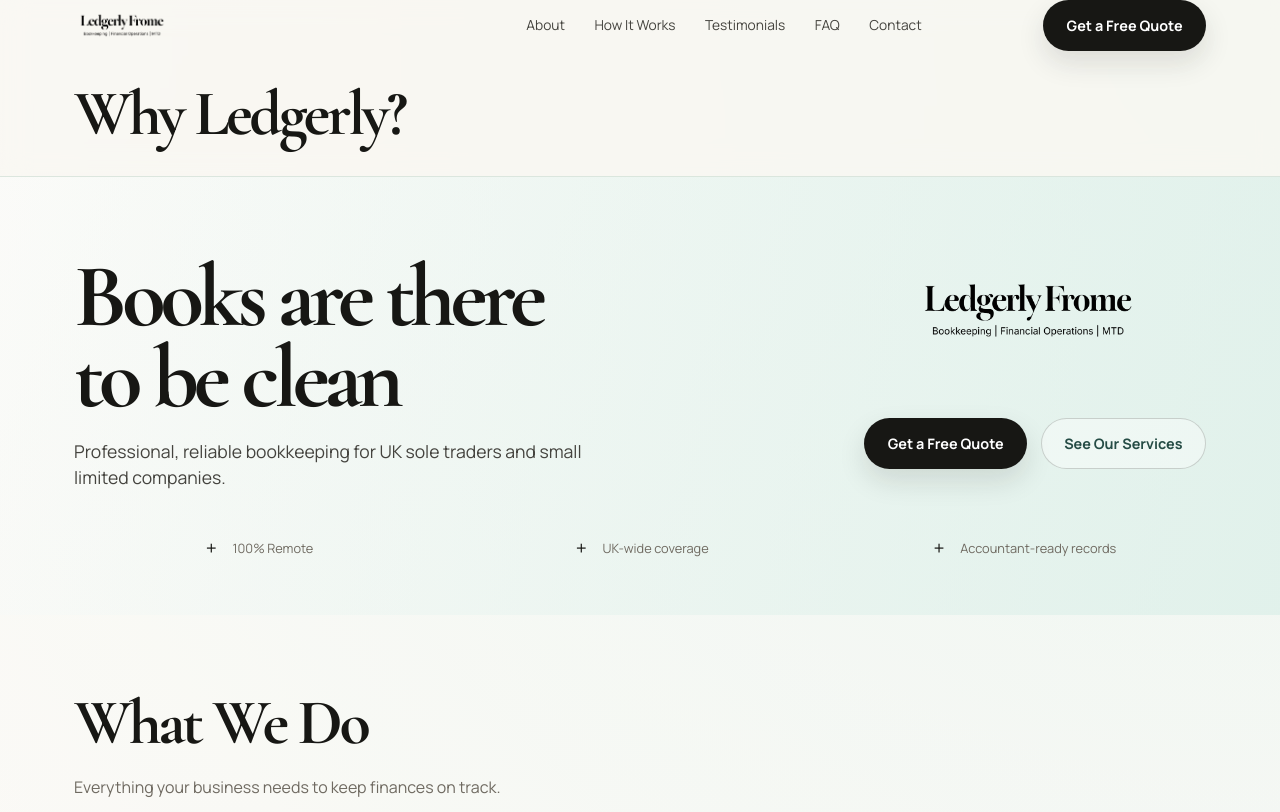
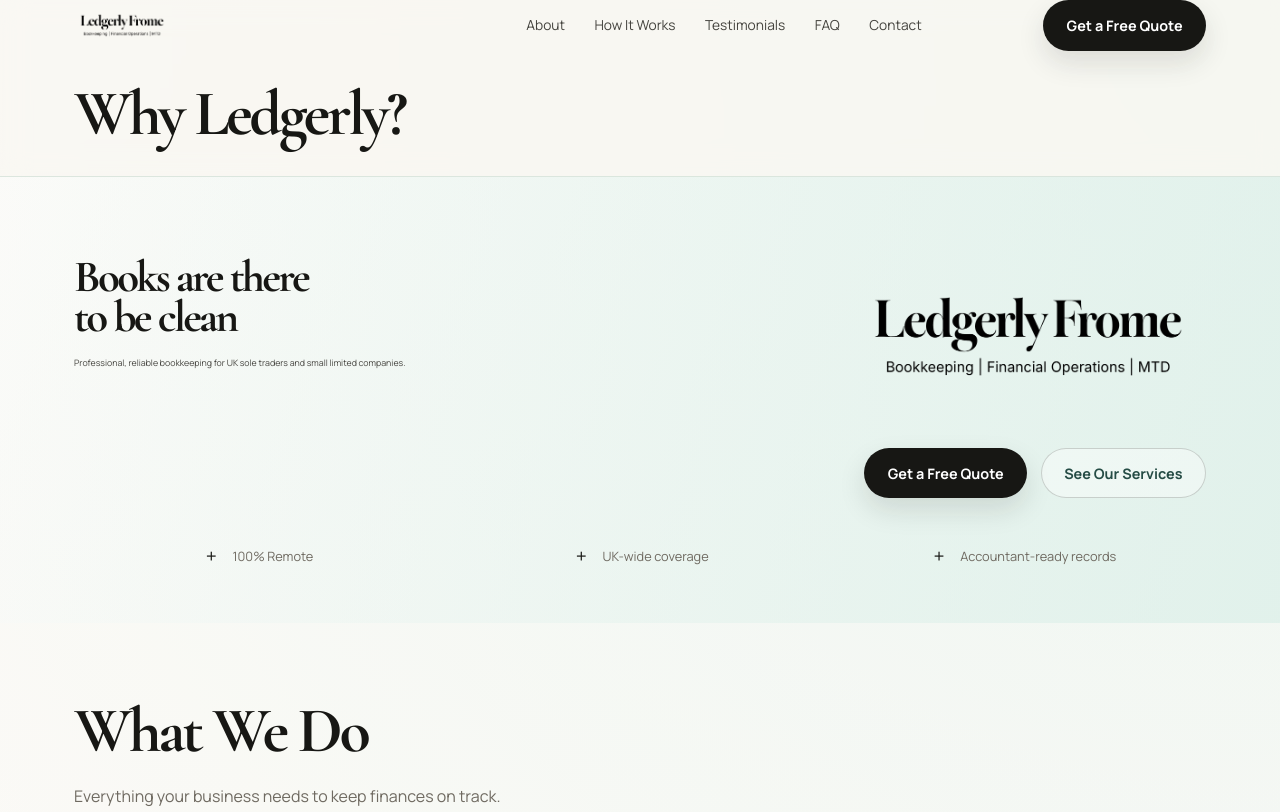
Before and after one commit to counterfitninja/ledgerlyfrome, a plain HTML site: page index.html in a window 1280 px wide. Shown: the top 812 px of the page. Drawn offline with nearby package versions, Linux system fonts and the light colour scheme.

Commit message:
Full sitedesktop

```diff
--- a/static/style.css
+++ b/static/style.css
@@ -795,6 +795,20 @@ button { cursor: pointer; border: none; background: none; font: inherit; }
   font-size: 0.84rem;
 }
 
+@media (min-width: 981px) {
+  .hero__brand-logo {
+    width: clamp(340px, 40vw, 480px);
+  }
+
+  .hero h1 {
+    font-size: clamp(1.8rem, 4.4vw, 2.8rem);
+  }
+
+  .hero__sub {
+    font-size: clamp(0.5rem, 1.05vw, 0.55rem);
+  }
+}
+
 @media (max-width: 980px) {
   .nav__logo-img--mark {
     height: 28px;
--- a/style.css
+++ b/style.css
@@ -789,6 +789,20 @@ button { cursor: pointer; border: none; background: none; font: inherit; }
   font-size: 0.84rem;
 }
 
+@media (min-width: 981px) {
+  .hero__brand-logo {
+    width: clamp(340px, 40vw, 480px);
+  }
+
+  .hero h1 {
+    font-size: clamp(1.8rem, 4.4vw, 2.8rem);
+  }
+
+  .hero__sub {
+    font-size: clamp(0.5rem, 1.05vw, 0.55rem);
+  }
+}
+
 @media (max-width: 980px) {
   .nav__logo-img--mark {
     height: 28px;
```
